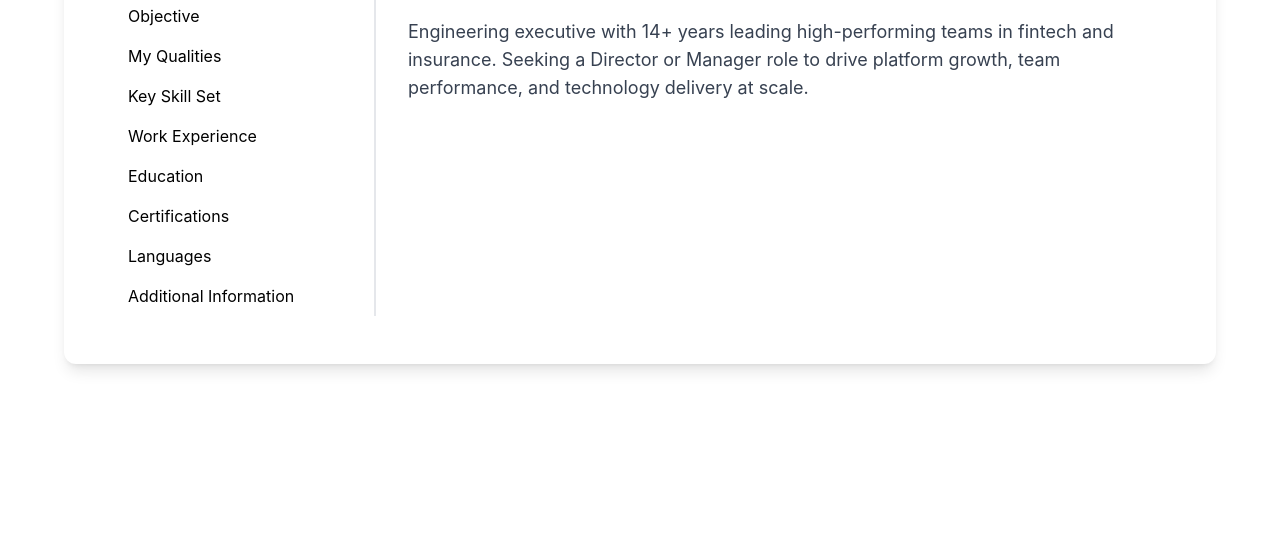
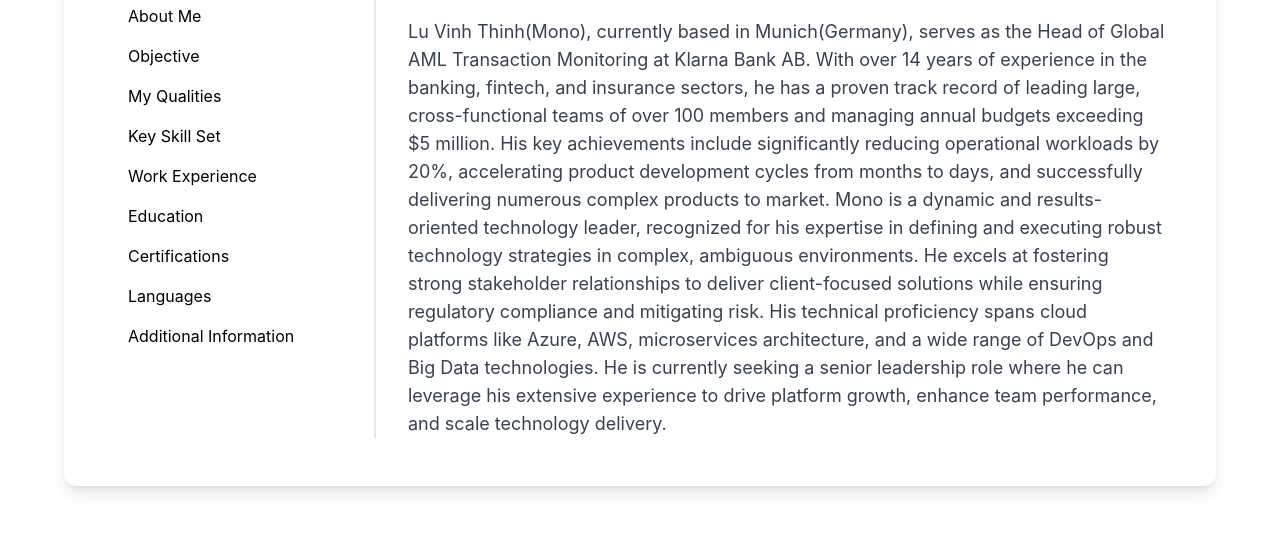
Before and after one commit to luvinhthinh/my-website, a plain HTML site: page index.html in a window 1280 px wide. Shown: the part 406-940 px from the top of the page. Before the commit the page ends 818 px from the top, so only its background shows below. Drawn offline with nearby package versions, Linux system fonts and the light colour scheme.

Commit message:
feat: add about me section and role attribute

```diff
--- a/index.html
+++ b/index.html
@@ -187,10 +187,11 @@
                     <h3 class="text-xl font-bold text-gray-900">${job.title}</h3>
                     <p class="text-lg italic text-gray-700">${job.company} (<a href="${job.website}" target="_blank" class="text-blue-600 hover:underline">${job.website.replace(/(^\w+:|^)\/\//, '')}</a>), ${job.location}</p>
                     <p class="text-base text-gray-600 mb-2">${job.dates}</p>
+                    <p class="text-sm font-semibold text-gray-700 mb-3">Main Role: <span class="bg-green-100 text-green-800 text-xs font-medium px-2.5 py-0.5 rounded-full">${job.Role}</span></p>
                     <div class="grid grid-cols-1 gap-4 mb-3 text-sm text-gray-800">
                         <div><strong>Market Served:</strong> ${job.market_served.join(', ')}</div>
                         <div><strong>Team Locations:</strong> ${job.team_locations.join(', ')}</div>
-                        <div><strong>Managed Budget:</strong> ${job.managed_budget}</div>
+                        <div><strong>Managed Budget(Annual):</strong> ${job.managed_budget}</div>
                         <div><strong>Tech Stack:</strong></div>
                         <div class="flex flex-wrap gap-2">
                             ${job.tech_stack.map(tech => `<span class="bg-blue-100 text-blue-800 text-xs font-semibold px-2.5 py-0.5 rounded-full">${tech}</span>`).join('')}
--- a/resumeData.js
+++ b/resumeData.js
@@ -8,6 +8,12 @@ const resumeData = {
         "github": "https://github.com/luvinhthinh"
     },
     "sections": [
+        {
+            "id": "about-me",
+            "title": "About Me",
+            "type": "text",
+            "data": "Lu Vinh Thinh(Mono), currently based in Munich(Germany), serves as the Head of Global AML Transaction Monitoring at Klarna Bank AB. With over 14 years of experience in the banking, fintech, and insurance sectors, he has a proven track record of leading large, cross-functional teams of over 100 members and managing annual budgets exceeding $5 million. His key achievements include significantly reducing operational workloads by 20%, accelerating product development cycles from months to days, and successfully delivering numerous complex products to market. Mono is a dynamic and results-oriented technology leader, recognized for his expertise in defining and executing robust technology strategies in complex, ambiguous environments. He excels at fostering strong stakeholder relationships to deliver client-focused solutions while ensuring regulatory compliance and mitigating risk. His technical proficiency spans cloud platforms like Azure, AWS, microservices architecture, and a wide range of DevOps and Big Data technologies. He is currently seeking a senior leadership role where he can leverage his extensive experience to drive platform growth, enhance team performance, and scale technology delivery."
+        },
         {
             "id": "objective",
             "title": "Objective",
@@ -58,9 +64,10 @@ const resumeData = {
                     "website": "https://www.klarna.com",
                     "location": "Germany",
                     "dates": "2022-08 to Present",
+                    "Role": "People leader",
                     "market_served": ["North America", "Europe", "Asia Pacific"],
                     "team_locations": ["Sweden", "Germany", "Spain", "Poland"],
-                    "managed_budget": "Approx. €4M annually",
+                    "managed_budget": "EUR 4Mil ",
                     "tech_stack": ["Python (Pandas, NumPy)", "ApacheAirflow", "SQL (Athena)", "AWS", "Apache Kafka", "Qliksense", "Quicksight", "Jenkins"],
                     "description": [
                         "Manage and mentor two teams, the BAU team and the Project team, consisting of analysts, engineers, SMEs, data scientists, and managers.",
@@ -89,9 +96,10 @@ const resumeData = {
                     "website": "http://www.360f.com",
                     "location": "Singapore",
                     "dates": "2021-03 to 2022-07",
+                    "Role": "People leader",
                     "market_served": ["Middle East", "Asia Pacific"],
                     "team_locations": ["Vietnam", "Singapore", "India", "Philippines"],
-                    "managed_budget": "USD 2M annually",
+                    "managed_budget": "USD 2Mil",
                     "tech_stack": ["SpringBoot", "Docker", "Kubernetes", "AWS", "Python", "Node.js", "Terraform", "GitHub Actions", "Azure", "MySQL"],
                     "description":
                     [
@@ -117,9 +125,10 @@ const resumeData = {
                     "website": "http://www.manulife.com",
                     "location": "Singapore",
                     "dates": "2018-05 to 2021-03",
+                    "Role": "People leader",
                     "market_served": ["Asia-Pacific"],
                     "team_locations": ["Vietnam", "Singapore", "Philippines"],
-                    "managed_budget": "USD 5M annually",
+                    "managed_budget": "USD 5Mil",
                     "tech_stack": ["Java", "SpringBoot", "SQL", "Jenkins", "Xcode"],
                     "description":
                     [
@@ -145,6 +154,7 @@ const resumeData = {
                     "website": "http://www.accellion.com",
                     "location": "Singapore",
                     "dates": "2018-01 to 2018-05",
+                    "Role": "Individual Contributor",
                     "market_served": ["Global"],
                     "team_locations": ["Singapore"],
                     "managed_budget": "N/A",
@@ -170,6 +180,7 @@ const resumeData = {
                     "website": "http://www.nus.edu.sg",
                     "location": "Singapore",
                     "dates": "2017-05 to 2017-11",
+                    "Role": "Individual Contributor",
                     "market_served": ["Singapore"],
                     "team_locations": ["Singapore"],
                     "managed_budget": "N/A",
@@ -200,6 +211,7 @@ const resumeData = {
                     "website": "http://www.aviva.com.sg",
                     "location": "Singapore",
                     "dates": "2011-02 to 2017-05",
+                    "Role": "People leader",
                     "market_served": ["Asia-Pacific"],
                     "team_locations": ["Singapore"],
                     "managed_budget": "N/A",
```
